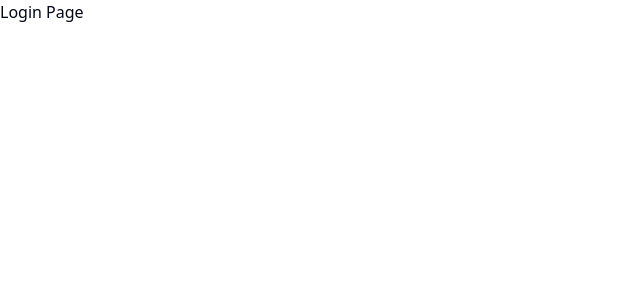
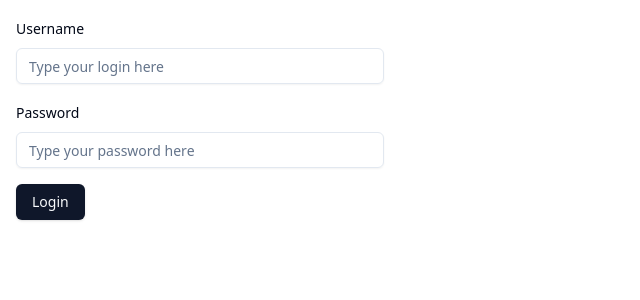
Before and after one commit to pticasolovey20/finance_dashboard, a Next.js app: page /auth/login in a window 1280 px wide. Shown: the top 300 px of the page, without its empty margins (0-640 px from the left). Built offline with nearby package versions, Linux system fonts and the light colour scheme.

Commit message:
created simple login form component

```diff
--- a/app/auth/login/page.tsx
+++ b/app/auth/login/page.tsx
@@ -1,5 +1,7 @@
+import LoginForm from "@/components/forms/LoginForm";
+
 const LoginPage = () => {
-  return <div>Login Page</div>;
+  return <LoginForm />;
 };
 
 export default LoginPage;
--- /dev/null
+++ b/components/forms/LoginForm.tsx
@@ -0,0 +1,75 @@
+"use client";
+
+import { useForm } from "react-hook-form";
+import { zodResolver } from "@hookform/resolvers/zod";
+import { loginSchema } from "@/schemas/authSchema";
+
+import {
+  Form,
+  FormControl,
+  FormField,
+  FormItem,
+  FormLabel,
+  FormMessage,
+} from "@/components/ui/form";
+import { Input } from "@/components/ui/input";
+import { Button } from "@/components/ui/button";
+
+const LoginForm = () => {
+  const form = useForm({
+    resolver: zodResolver(loginSchema),
+    defaultValues: {
+      username: "",
+      password: "",
+    },
+  });
+
+  const { handleSubmit, control } = form;
+
+  const onFormSubmit = () => {};
+
+  return (
+    <Form {...form}>
+      <form
+        onSubmit={handleSubmit(onFormSubmit)}
+        className="max-w-[400px] w-full space-y-4 p-4"
+      >
+        <FormField
+          control={control}
+          name="username"
+          render={({ field }) => (
+            <FormItem>
+              <FormLabel>Username</FormLabel>
+
+              <FormControl>
+                <Input placeholder="Type your login here" {...field} />
+              </FormControl>
+
+              <FormMessage />
+            </FormItem>
+          )}
+        />
+
+        <FormField
+          control={control}
+          name="password"
+          render={({ field }) => (
+            <FormItem>
+              <FormLabel>Password</FormLabel>
+
+              <FormControl>
+                <Input placeholder="Type your password here" {...field} />
+              </FormControl>
+
+              <FormMessage />
+            </FormItem>
+          )}
+        />
+
+        <Button type="submit">Login</Button>
+      </form>
+    </Form>
+  );
+};
+
+export default LoginForm;
--- /dev/null
+++ b/components/ui/button.tsx
@@ -0,0 +1,57 @@
+import * as React from "react"
+import { Slot } from "@radix-ui/react-slot"
+import { cva, type VariantProps } from "class-variance-authority"
+
+import { cn } from "@/lib/utils"
+
+const buttonVariants = cva(
+  "inline-flex items-center justify-center gap-2 whitespace-nowrap rounded-md text-sm font-medium transition-colors focus-visible:outline-none focus-visible:ring-1 focus-visible:ring-ring disabled:pointer-events-none disabled:opacity-50 [&_svg]:pointer-events-none [&_svg]:size-4 [&_svg]:shrink-0",
+  {
+    variants: {
+      variant: {
+        default:
+          "bg-primary text-primary-foreground shadow hover:bg-primary/90",
+        destructive:
+          "bg-destructive text-destructive-foreground shadow-sm hover:bg-destructive/90",
+        outline:
+          "border border-input bg-background shadow-sm hover:bg-accent hover:text-accent-foreground",
+        secondary:
+          "bg-secondary text-secondary-foreground shadow-sm hover:bg-secondary/80",
+        ghost: "hover:bg-accent hover:text-accent-foreground",
+        link: "text-primary underline-offset-4 hover:underline",
+      },
+      size: {
+        default: "h-9 px-4 py-2",
+        sm: "h-8 rounded-md px-3 text-xs",
+        lg: "h-10 rounded-md px-8",
+        icon: "h-9 w-9",
+      },
+    },
+    defaultVariants: {
+      variant: "default",
+      size: "default",
+    },
+  }
+)
+
+export interface ButtonProps
+  extends React.ButtonHTMLAttributes<HTMLButtonElement>,
+    VariantProps<typeof buttonVariants> {
+  asChild?: boolean
+}
+
+const Button = React.forwardRef<HTMLButtonElement, ButtonProps>(
+  ({ className, variant, size, asChild = false, ...props }, ref) => {
+    const Comp = asChild ? Slot : "button"
+    return (
+      <Comp
+        className={cn(buttonVariants({ variant, size, className }))}
+        ref={ref}
+        {...props}
+      />
+    )
+  }
+)
+Button.displayName = "Button"
+
+export { Button, buttonVariants }
--- /dev/null
+++ b/components/ui/form.tsx
@@ -0,0 +1,179 @@
+"use client";
+
+import * as React from "react";
+import * as LabelPrimitive from "@radix-ui/react-label";
+import { Slot } from "@radix-ui/react-slot";
+import {
+  Controller,
+  FormProvider,
+  useFormContext,
+  type ControllerProps,
+  type FieldPath,
+  type FieldValues,
+} from "react-hook-form";
+
+import { cn } from "@/lib/utils";
+import { Label } from "@/components/ui/label";
+
+const Form = FormProvider;
+
+type FormFieldContextValue<
+  TFieldValues extends FieldValues = FieldValues,
+  TName extends FieldPath<TFieldValues> = FieldPath<TFieldValues>
+> = {
+  name: TName;
+};
+
+const FormFieldContext = React.createContext<FormFieldContextValue>(
+  {} as FormFieldContextValue
+);
+
+const FormField = <
+  TFieldValues extends FieldValues = FieldValues,
+  TName extends FieldPath<TFieldValues> = FieldPath<TFieldValues>
+>({
+  ...props
+}: ControllerProps<TFieldValues, TName>) => {
+  return (
+    <FormFieldContext.Provider value={{ name: props.name }}>
+      <Controller {...props} />
+    </FormFieldContext.Provider>
+  );
+};
+
+const useFormField = () => {
+  const fieldContext = React.useContext(FormFieldContext);
+  const itemContext = React.useContext(FormItemContext);
+  const { getFieldState, formState } = useFormContext();
+
+  const fieldState = getFieldState(fieldContext.name, formState);
+
+  if (!fieldContext) {
+    throw new Error("useFormField should be used within <FormField>");
+  }
+
+  const { id } = itemContext;
+
+  return {
+    id,
+    name: fieldContext.name,
+    formItemId: `${id}-form-item`,
+    formDescriptionId: `${id}-form-item-description`,
+    formMessageId: `${id}-form-item-message`,
+    ...fieldState,
+  };
+};
+
+type FormItemContextValue = {
+  id: string;
+};
+
+const FormItemContext = React.createContext<FormItemContextValue>(
+  {} as FormItemContextValue
+);
+
+const FormItem = React.forwardRef<
+  HTMLDivElement,
+  React.HTMLAttributes<HTMLDivElement>
+>(({ className, ...props }, ref) => {
+  const id = React.useId();
+
+  return (
+    <FormItemContext.Provider value={{ id }}>
+      <div ref={ref} className={cn("space-y-2", className)} {...props} />
+    </FormItemContext.Provider>
+  );
+});
+FormItem.displayName = "FormItem";
+
+const FormLabel = React.forwardRef<
+  React.ElementRef<typeof LabelPrimitive.Root>,
+  React.ComponentPropsWithoutRef<typeof LabelPrimitive.Root>
+>(({ className, ...props }, ref) => {
+  const { error, formItemId } = useFormField();
+
+  return (
+    <Label
+      ref={ref}
+      className={cn(error && "text-destructive", className)}
+      htmlFor={formItemId}
+      {...props}
+    />
+  );
+});
+FormLabel.displayName = "FormLabel";
+
+const FormControl = React.forwardRef<
+  React.ElementRef<typeof Slot>,
+  React.ComponentPropsWithoutRef<typeof Slot>
+>(({ ...props }, ref) => {
+  const { error, formItemId, formDescriptionId, formMessageId } =
+    useFormField();
+
+  return (
+    <Slot
+      ref={ref}
+      id={formItemId}
+      aria-describedby={
+        !error
+          ? `${formDescriptionId}`
+          : `${formDescriptionId} ${formMessageId}`
+      }
+      aria-invalid={!!error}
+      {...props}
+    />
+  );
+});
+FormControl.displayName = "FormControl";
+
+const FormDescription = React.forwardRef<
+  HTMLParagraphElement,
+  React.HTMLAttributes<HTMLParagraphElement>
+>(({ className, ...props }, ref) => {
+  const { formDescriptionId } = useFormField();
+
+  return (
+    <p
+      ref={ref}
+      id={formDescriptionId}
+      className={cn("text-[0.8rem] text-muted-foreground", className)}
+      {...props}
+    />
+  );
+});
+FormDescription.displayName = "FormDescription";
+
+const FormMessage = React.forwardRef<
+  HTMLParagraphElement,
+  React.HTMLAttributes<HTMLParagraphElement>
+>(({ className, children, ...props }, ref) => {
+  const { error, formMessageId } = useFormField();
+  const body = error ? String(error?.message ?? "") : children;
+
+  if (!body) {
+    return null;
+  }
+
+  return (
+    <p
+      ref={ref}
+      id={formMessageId}
+      className={cn("text-[0.8rem] font-medium text-destructive", className)}
+      {...props}
+    >
+      {body}
+    </p>
+  );
+});
+FormMessage.displayName = "FormMessage";
+
+export {
+  useFormField,
+  Form,
+  FormItem,
+  FormLabel,
+  FormControl,
+  FormDescription,
+  FormMessage,
+  FormField,
+};
--- /dev/null
+++ b/components/ui/label.tsx
@@ -0,0 +1,26 @@
+"use client";
+
+import * as React from "react";
+import * as LabelPrimitive from "@radix-ui/react-label";
+import { cva, type VariantProps } from "class-variance-authority";
+
+import { cn } from "@/lib/utils";
+
+const labelVariants = cva(
+  "text-sm font-medium leading-none peer-disabled:cursor-not-allowed peer-disabled:opacity-70"
+);
+
+const Label = React.forwardRef<
+  React.ElementRef<typeof LabelPrimitive.Root>,
+  React.ComponentPropsWithoutRef<typeof LabelPrimitive.Root> &
+    VariantProps<typeof labelVariants>
+>(({ className, ...props }, ref) => (
+  <LabelPrimitive.Root
+    ref={ref}
+    className={cn(labelVariants(), className)}
+    {...props}
+  />
+));
+Label.displayName = LabelPrimitive.Root.displayName;
+
+export { Label };
--- a/package.json
+++ b/package.json
@@ -10,6 +10,8 @@
   },
   "dependencies": {
     "@hookform/resolvers": "^5.0.1",
+    "@radix-ui/react-label": "^2.1.6",
+    "@radix-ui/react-slot": "^1.2.2",
     "axios": "^1.9.0",
     "class-variance-authority": "^0.7.1",
     "clsx": "^2.1.1",
--- /dev/null
+++ b/schemas/authSchema.ts
@@ -0,0 +1,13 @@
+import { z } from "zod";
+
+export const loginSchema = z.object({
+  username: z
+    .string()
+    .min(2, { message: "message" })
+    .max(30, { message: "message" }),
+
+  password: z
+    .string()
+    .min(2, { message: "message" })
+    .max(30, { message: "message" }),
+});
```
Also changed, not shown: 1 other file (tests, documents, lock files or other folders).
